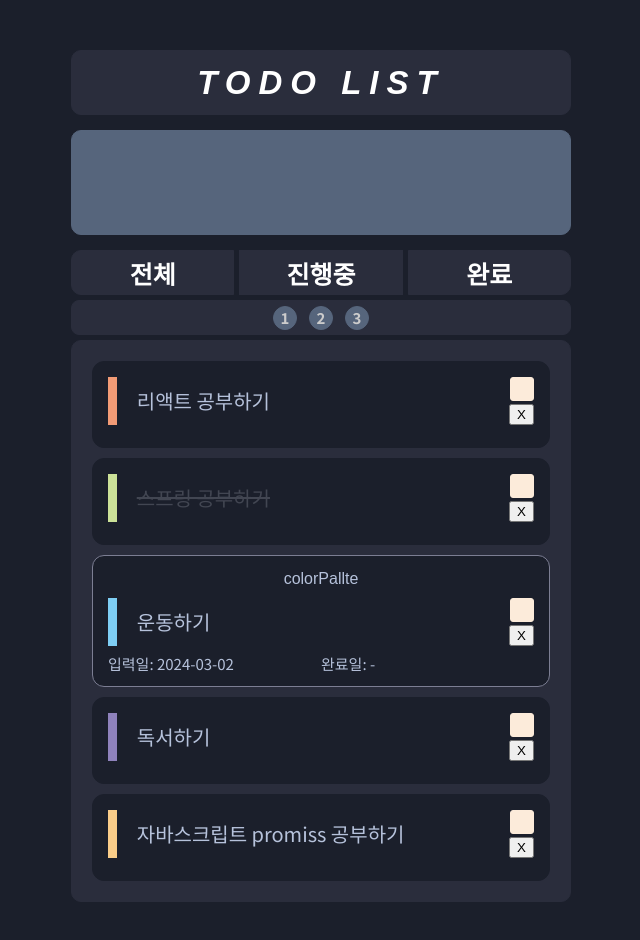
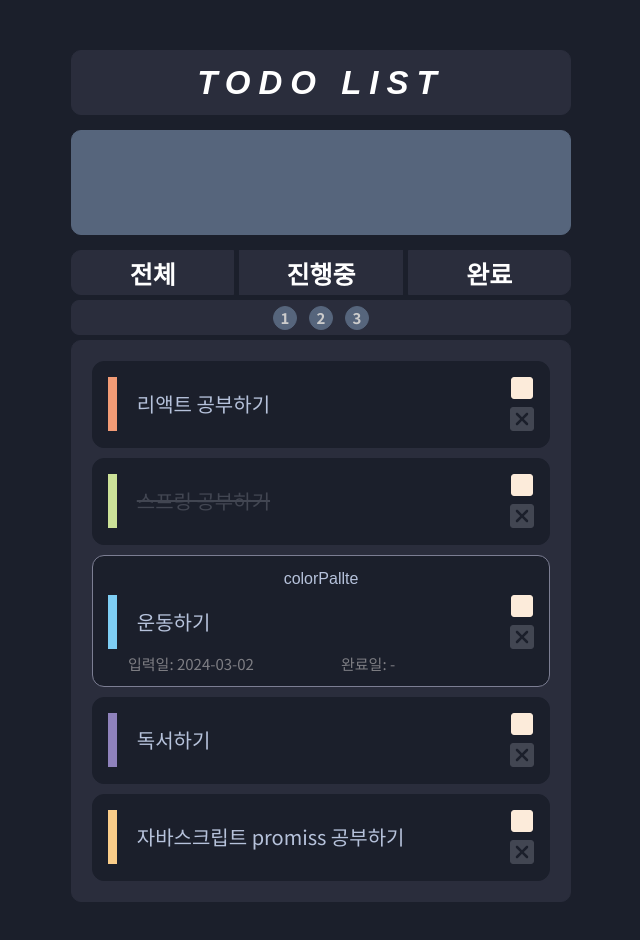
Before and after one commit to mulmer663/react-study, a React (Create React App) app: page / in a window 1280 px wide. Shown: the top 940 px of the page, without its empty margins (319-959 px from the left). Built offline with nearby package versions, Linux system fonts and the light colour scheme; a web font is replaced by a local one.

Commit message:
2week 커밋3

```diff
--- a/src/week2/area/HeadBar.tsx
+++ b/src/week2/area/HeadBar.tsx
@@ -1,18 +1,16 @@
 import React from "react";
 import styled from "styled-components";
-import {mainTheme, titleFont} from "../common/CommonStyle";
+import {flexAlign, mainTheme, titleFont} from "../common/CommonStyle";
 import {gridArea} from "../common/CommonProps";
 
 const SHeadBar = styled.div<gridArea>`
     ${mainTheme};
     ${titleFont};
+    ${flexAlign};
     grid-area: ${(props) => props.$gridArea};
     font-style: italic;
     font-weight: bolder;
     letter-spacing: 8px;
-    display: flex;
-    align-items: center;
-    justify-content: center;
     margin-bottom: 15px;
 `;
 
--- a/src/week2/area/PageArea.tsx
+++ b/src/week2/area/PageArea.tsx
@@ -1,17 +1,15 @@
 import React from "react";
 import styled from "styled-components";
-import {mainTheme} from "../common/CommonStyle";
+import {flexAlign, mainTheme} from "../common/CommonStyle";
 import {gridArea} from "../common/CommonProps";
 import PageButton from "../component/PageButton";
 
 const SPageArea = styled.div<gridArea>`
     grid-area: ${(props) => props.$gridArea};
     ${mainTheme};
+    ${flexAlign};
     border-radius: 8px;
-    display: flex;
     flex-direction: row;
-    align-items: center;
-    justify-content: center;
     margin-bottom: 5px;
     gap: 12px;
 `;
--- a/src/week2/area/TabArea.tsx
+++ b/src/week2/area/TabArea.tsx
@@ -1,7 +1,7 @@
 import React from "react";
 import styled, {css} from "styled-components";
 import {gridArea} from "../common/CommonProps";
-import {highLightTheme, hoverTheme, inAndOutTheme, mainTheme, titleFont} from "../common/CommonStyle";
+import {flexAlign, highLightTheme, hoverTheme, inAndOutTheme, mainTheme, titleFont} from "../common/CommonStyle";
 
 const STabArea = styled.div<gridArea>`
     ${inAndOutTheme};
@@ -19,9 +19,7 @@ const STabButton = styled.button`
     background-color: #2a2d3c;
     color: #ffffff;
     border: 1px solid #2a2d3c;
-    display: flex;
-    align-items: center;
-    justify-content: center;
+    ${flexAlign};
     font-size: 25px;
     flex-basis: 33%;
 
--- a/src/week2/common/CommonStyle.tsx
+++ b/src/week2/common/CommonStyle.tsx
@@ -1,4 +1,11 @@
 import styled, {css} from "styled-components";
+
+
+export const flexAlign = css`
+    display: flex;
+    align-items: center;
+    justify-content: center;
+`;
 
 export const titleFont = css`
     font-family: 'GmarketSansMedium',sans-serif;
--- a/src/week2/component/Checkbox.tsx
+++ b/src/week2/component/Checkbox.tsx
@@ -28,8 +28,8 @@ const SInput = styled.input.attrs({type: "checkbox"})`
 
 const SCheckBox_Icon = styled.span`
     display: inline-block;
-    width: 22px;
-    height: 22px;
+    width: 20px;
+    height: 20px;
     background-color: #fcebda;
     border: 1px solid #fcebda;
     position: relative;
@@ -51,14 +51,14 @@ const SCheckBox_Icon = styled.span`
     // 가상요소 before
     &:before {
         top: 11px; // 위치값 top
-        left: 2px; // 위치값 left
+        left: 1px; // 위치값 left
         transform: rotate(-45deg); // 회전값
     }
 
     // 가상요소 after
     &:after {
         top: 18px; // 위치값 top
-        left: 9px; // 위치값 left
+        left: 8px; // 위치값 left
         transform: rotate(-135deg); // 회전값
     }
 `;
--- a/src/week2/component/PageButton.tsx
+++ b/src/week2/component/PageButton.tsx
@@ -1,6 +1,6 @@
 import React from "react";
 import styled from "styled-components";
-import {highLightTheme, mainFont} from "../common/CommonStyle";
+import {flexAlign, highLightTheme, mainFont} from "../common/CommonStyle";
 import {value} from "../common/CommonProps";
 
 
@@ -20,9 +20,7 @@ const SPageButton = styled.button<SPageButtonProps>`
     width: 24px;
     height: 24px;
     border-radius: 50%;
-    display: flex;
-    align-items: center;
-    justify-content: center;
+    ${flexAlign};
 
     &:hover {
         background-color: #7c7e93 ;
--- a/src/week2/component/ToDo.tsx
+++ b/src/week2/component/ToDo.tsx
@@ -1,7 +1,8 @@
 import React, {useState} from "react";
 import styled from "styled-components";
-import {inAndOutTheme, mainFont, mainTheme, SFlexBox} from "../common/CommonStyle";
+import {flexAlign, inAndOutTheme, mainFont, mainTheme, SFlexBox} from "../common/CommonStyle";
 import CheckBox from "./Checkbox";
+import {FaXmark} from "react-icons/fa6";
 
 interface SToDoProps {
     $isFocus: boolean,
@@ -55,15 +56,31 @@ const SText = styled.div<STextProps>`
     padding-left: 20px;
 `;
 
-const SFlexBox2 = styled(SFlexBox)`
+const SDateGroup = styled(SFlexBox)`
     justify-content: start;
+`;
+
+const SButtonGroup = styled(SFlexBox)`
+    gap: 5px;
 `;
 
 const SDiv = styled.div`
     ${inAndOutTheme};
     ${mainFont};
     width: 50%;
+    padding-left: 20px;
     text-align: left;
+    font-size: 15px;
+    color: #7e7e84;
+`;
+
+const SXMark = styled.div`
+    width: 22px;
+    height: 22px;
+    background-color: #424652;
+    border: 1px solid #424652;
+    border-radius: 3px;
+    ${flexAlign};
 `;
 
 const makeCurrentDate = () => {
@@ -87,16 +104,16 @@ const ToDo = ({giveText, $isFocus, $color, $isFinish, endDate}: ToDoProps) => {
             <SFlexBox direction={"row"}>
                 <SColorBar $color={color}/>
                 <SText $isFinish={$isFinish}>{text}</SText>
-                <SFlexBox direction={"column"}>
+                <SButtonGroup direction={"column"}>
                     <CheckBox/>
-                    <button>X</button>
-                </SFlexBox>
+                    <SXMark><FaXmark size="20" color="#1b1f2b"/></SXMark>
+                </SButtonGroup>
             </SFlexBox>
             {/* 포커스면 시작일 완료일 표시 */}
-            {$isFocus &&  <SFlexBox2 direction={"row"}>
+            {$isFocus &&  <SDateGroup direction={"row"}>
                 <SDiv>입력일: {startDate}</SDiv>
                 <SDiv>완료일: {endDate ? endDate : "-"}</SDiv>
-            </SFlexBox2>}
+            </SDateGroup>}
         </SToDo>
     );
 }
```
